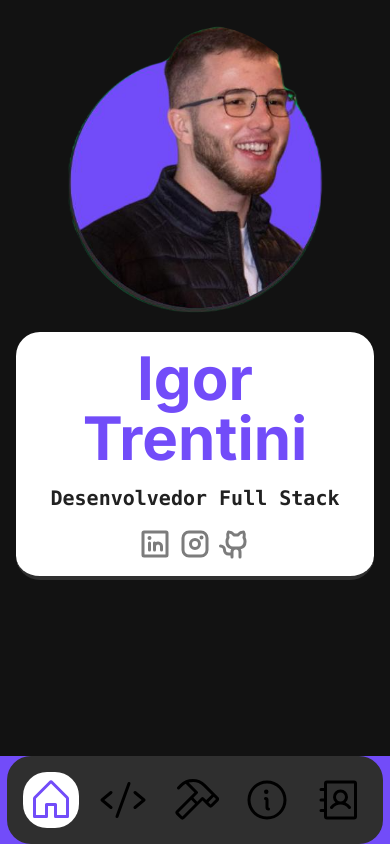
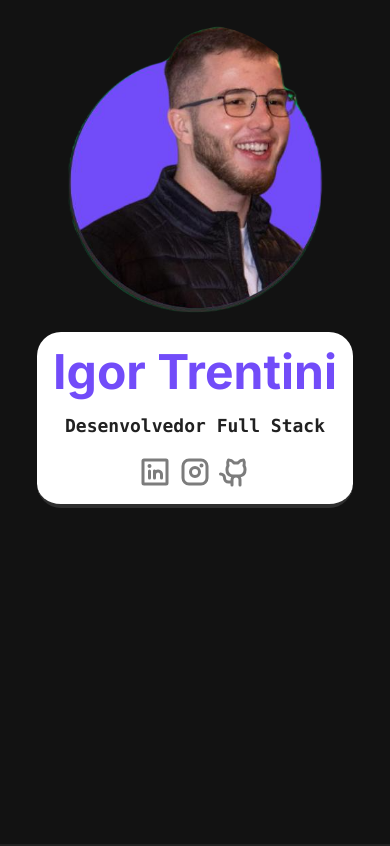
Before and after one commit to o-igor-trentini/portfolio-v1, a Next.js app: page / in a window 390 px wide. Shown: the top 846 px of the page. Built offline with nearby package versions, Linux system fonts and the light colour scheme.

Commit message:
refactor: Melhorado estilização do Menu, Home e Tecnologias

```diff
--- a/src/app/components/Home/components/Description/index.tsx
+++ b/src/app/components/Home/components/Description/index.tsx
@@ -3,11 +3,14 @@ import { Title } from '@/components/ui/Title';
 
 export const Description: FC = (): ReactElement => (
     <div className="flex flex-col gap-4">
-        <Title level={1} className="2xl:text-7xl text-6xl text-primary font-bold lg:text-left text-center">
+        <Title level={1} className="text-5xl lg:text-6xl 2xl:text-7xl font-bold text-center lg:text-left text-primary">
             Igor Trentini
         </Title>
 
-        <Title level={2} className="2xl:text-2xl text-xl text-tthird font-semibold lg:text-left text-center font-mono">
+        <Title
+            level={2}
+            className="text-lg lg:text-xl 2xl:text-2xl font-semibold text-center lg:text-left font-mono text-tthird"
+        >
             Desenvolvedor Full Stack
         </Title>
     </div>
--- a/src/app/components/Home/index.tsx
+++ b/src/app/components/Home/index.tsx
@@ -7,20 +7,20 @@ import Image from 'next/image';
 
 export const Home: FC = (): ReactElement => {
     return (
-        <div className="w-full flex lg:flex-row flex-col lg:justify-start justify-center items-center lg:gap-0 gap-4 relative">
-            <div className="lg:absolute lg:z-10 2xl:left-[26rem] xl:left-[14rem] lg:left-[10rem]">
+        <div className="w-full h-full lg:relative flex flex-col lg:flex-row items-center justify-start gap-4 lg:gap-0">
+            <div className="lg:absolute lg:z-10 lg:left-[6%] xl:left-[20%]">
                 <Image
                     src={profilePng}
-                    alt=""
+                    alt="Imagem de Igor Trentini em um circulo."
                     width={340}
                     height={340}
-                    className="2xl:w-[20rem] xl:w-[18rem] w-[16rem] rounded-full"
+                    className="w-[16rem] lg:w-[20rem] rounded-full"
                 />
             </div>
 
-            <div className="2xl:w-[38%] xl:w-[44%] lg:w-[50%] lg:z-0 flex flex-col content-center 2xl:ml-[40rem] xl:ml-[28rem] lg:ml-[22rem]">
-                <Card className="2xl:pl-32 xl:pl-24 lg:pl-20 border-fourth border-b-4">
-                    <div className="flex flex-col gap-4 lg:items-start items-center">
+            <div className="lg:w-[60%] xl:w-[45%] lg:z-0 flex flex-col content-center lg:ml-[calc(6%+15rem)] xl:ml-[calc(20%+15rem)]">
+                <Card className="lg:pl-24 xl:pl-32 border-fourth border-b-4">
+                    <div className="w-full flex flex-col gap-4 items-center lg:items-start">
                         <Description />
 
                         <SocialNetworks />
--- a/src/app/components/Menu/index.tsx
+++ b/src/app/components/Menu/index.tsx
@@ -31,7 +31,7 @@ export const Menu: FC = (): ReactElement => {
         },
         {
             id: MenuIds.AboutMe,
-            label: 'Início',
+            label: 'Sobre mim',
             icon: <Info />,
         },
         {
@@ -42,17 +42,17 @@ export const Menu: FC = (): ReactElement => {
     ];
 
     return (
-        <div className="md:fixed px-2 md:px-0 md:min-h-screen flex flex-col justify-center items-center">
-            <div className="w-full flex flex-row md:flex-col justify-center items-center gap-4 bg-fourth rounded-3xl p-4">
+        <div className="fixed min-h-screen flex justify-center items-center">
+            <div className="flex flex-row md:flex-col justify-center items-center gap-4 p-4 bg-fourth rounded-3xl">
                 {items.map(({ id, label, icon, isActive }) => {
                     return (
                         <button
                             key={id}
-                            id={id}
+                            id={`btn-${id}`}
                             title={label}
                             type="button"
                             className={`p-1 rounded-3xl text-5xl cursor-pointer hover:text-secondary transition duration-300 ease-in-out ${
-                                isActive && ' bg-white text-primary'
+                                isActive && 'bg-white text-primary'
                             }`}
                         >
                             {icon}
--- a/src/app/components/Technologies/components/TechList/index.tsx
+++ b/src/app/components/Technologies/components/TechList/index.tsx
@@ -7,7 +7,7 @@ interface TechListProps {
 
 export const TechList: FC<TechListProps> = ({ list }): ReactElement => {
     return (
-        <div className="w-full grid 2xl:grid-cols-12 2xl:gap-10 xl:grid-cols-10 xl:gap-8 lg:grid-cols-8 lg:gap-6 grid-cols-3 gap-8">
+        <div className="w-full grid grid-cols-3 md:grid-cols-5 lg:grid-cols-8 xl:grid-cols-10 2xl:grid-cols-12 gap-8 lg:gap-6 xl:gap-8 2xl:gap-10 place-items-center">
             {list.map((props) => {
                 return <TechIcon key={props.name} {...props} />;
             })}
--- a/src/app/components/Technologies/index.tsx
+++ b/src/app/components/Technologies/index.tsx
@@ -1,6 +1,6 @@
 import { FC, ReactElement } from 'react';
 import { SectionTitle } from '@/components/layout/SectionTitle';
-import { TechIcon, TechIconProps } from '@/app/components/Technologies/components/TechIcon';
+import { TechIconProps } from '@/app/components/Technologies/components/TechIcon';
 import golangSvg from '../../../../public/technologies/golang.svg';
 import typescriptSvg from '../../../../public/technologies/typescript.svg';
 import reactSvg from '../../../../public/technologies/react.svg';
--- a/src/app/globals.css
+++ b/src/app/globals.css
@@ -25,3 +25,8 @@ body {
   /*  )*/
   /*  rgb(var(--background-start-rgb));*/
 }
+
+/* width */
+.section-content::-webkit-scrollbar {
+  width: 0;
+}
--- a/src/app/page.tsx
+++ b/src/app/page.tsx
@@ -1,6 +1,6 @@
 import { Home } from '@/app/components/Home';
 import { NextPage } from 'next';
-import { FC, ReactElement, useCallback, useMemo } from 'react';
+import { ReactElement, useCallback, useMemo } from 'react';
 import { Menu } from '@/app/components/Menu';
 import { MenuIds } from '@/app/components/consts';
 import { Technologies } from '@/app/components/Technologies';
@@ -25,21 +25,26 @@ const Page: NextPage = (): ReactElement => {
     }, []);
 
     const getBgColor: (index: number) => string = useCallback((index: number): string => {
-        if (index % 2 == 0) return 'bg-blayout';
+        if (index % 2 === 0) return 'bg-blayout';
 
         return 'bg-blayout-2';
     }, []);
 
     return (
-        <main className="max-h-[100vh] md:grid md:grid-cols-12 md:grid-flow-row overflow-y-scroll flex flex-col">
-            <div className="h-24 md:h-auto md:relative flex flex-row md:flex-col justify-center md:justify-normal items-center order-last md:order-first bg-primary">
+        <main className="flex flex-col md:grid md:grid-flow-row md:grid-cols-12">
+            <div className="h-auto md:col-span-2 lg:col-span-1 flex flex-col items-center bg-primary invisible md:visible">
                 <Menu />
             </div>
 
-            <div className="h-[calc('100vh - 6rem')] md:h-auto md:col-span-11 overflow-y-scroll">
+            <div className="md:col-span-10 lg:col-span-11">
                 {sections.map(({ id, component }, index) => {
                     return (
-                        <section key={id} className={`min-h-screen py-6 px-4 lg:px-32 ${getBgColor(index)}`}>
+                        <section
+                            key={id}
+                            className={`section-content h-screen min-h-screen py-6 px-4 sm:px-20 lg:px-32 overflow-y-scroll scroll- ${getBgColor(
+                                index,
+                            )}`}
+                        >
                             {component}
                         </section>
                     );
```
Also changed, not shown: 1 other file (tests, documents, lock files or other folders).
